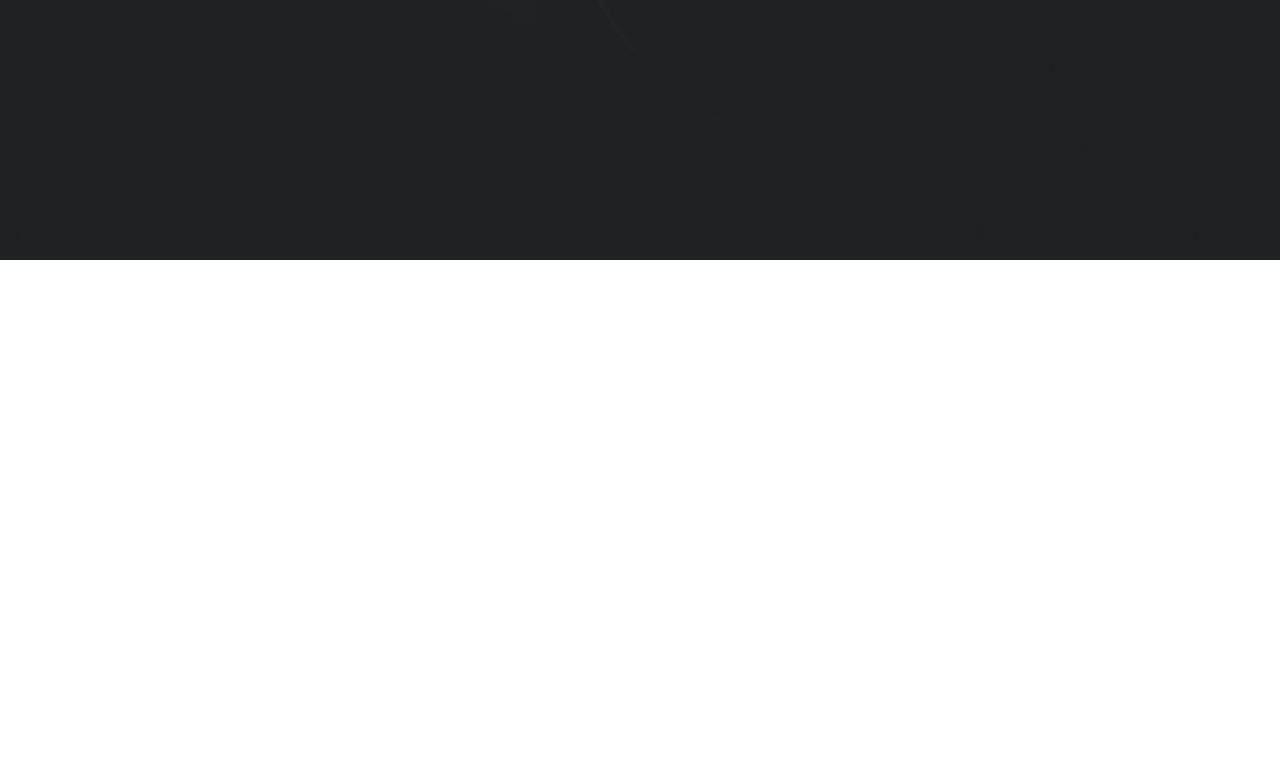
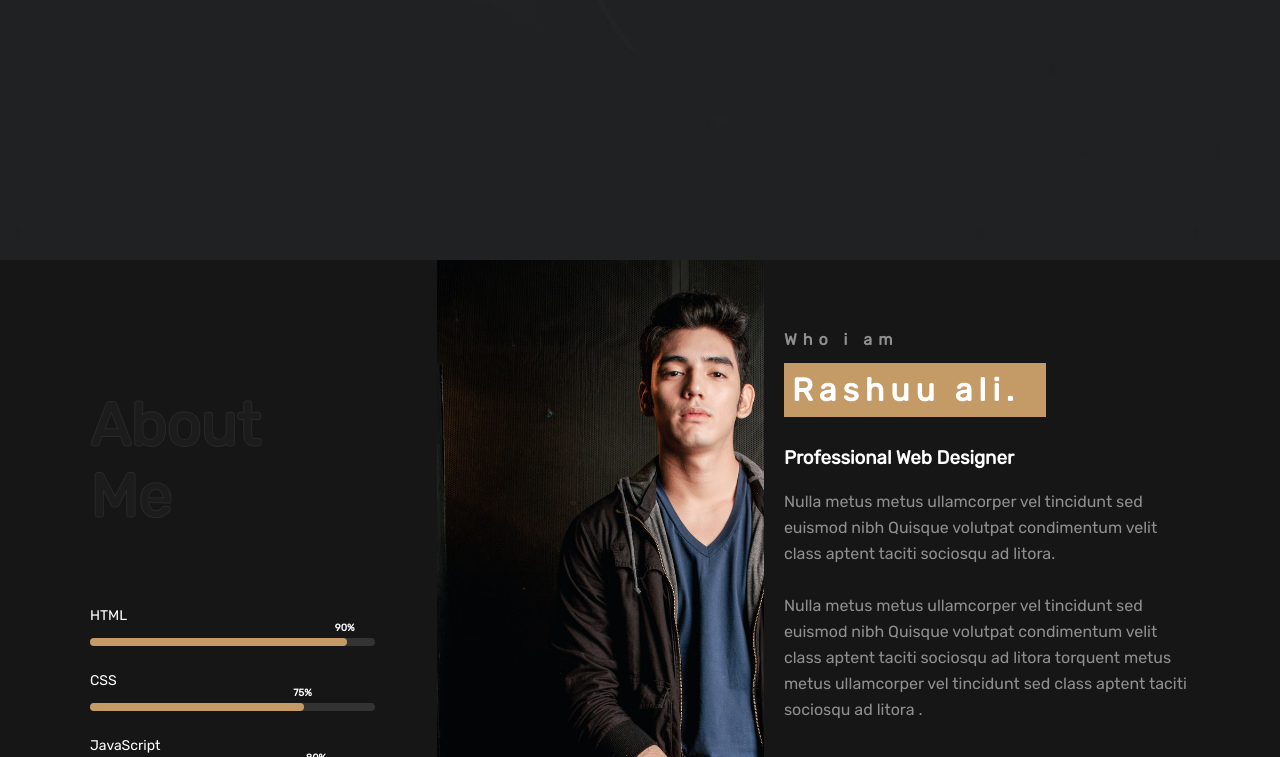
Before and after one commit to Rashid-Aly/portfolio, a plain HTML site: page index.html in a window 1280 px wide. Shown: the part 540-1297 px from the top of the page. Before the commit the page ends 800 px from the top, so only its background shows below. Drawn offline with Linux system fonts and the light colour scheme; a web font is replaced by a local one.

Commit message:
complete about section

```diff
--- a/index.html
+++ b/index.html
@@ -36,6 +36,69 @@
      </nav>
 
      <!-- --------- About us ----------->
+     <div class="aboutsection">
+          <div class="container-progress">
+               <div class="sec1">
+                    <h1>About Me</h1>
+               </div>
+               <div class="skill-box">
+                    <span class="title">HTML</span>
+
+                    <div class="skill-bar">
+                         <span class="skill-per html">
+                              <span class="tooltip">90%</span>
+                         </span>
+                    </div>
+               </div>
+
+               <div class="skill-box">
+                    <span class="title">CSS</span>
+
+                    <div class="skill-bar">
+                         <span class="skill-per css">
+                              <span class="tooltip">75%</span>
+                         </span>
+                    </div>
+               </div>
+               <div class="skill-box">
+                    <span class="title">JavaScript</span>
+
+                    <div class="skill-bar">
+                         <span class="skill-per javascript">
+                              <span class="tooltip">80%</span>
+                         </span>
+                    </div>
+               </div>
+          </div>
+
+          <div class="sec2">
+          </div>
+
+          <div class="sec3">
+               <h4>Who i am</h4>
+               <h1>Rashuu ali.</h1>
+               <h3>Professional Web Designer</h3>
+               <p>Nulla metus metus ullamcorper vel tincidunt sed euismod nibh Quisque volutpat condimentum velit
+                    class aptent taciti sociosqu ad litora.<br><br>Nulla metus metus ullamcorper vel tincidunt sed
+                    euismod nibh Quisque volutpat condimentum velit class aptent taciti sociosqu ad litora torquent
+                    metus metus ullamcorper vel tincidunt sed class aptent taciti sociosqu ad litora .</p>
+               <div class="social-links">
+                    <h4>Follow me:</h4>
+                    <hr>
+                    <ul class="aboutlinks">
+                         <a href=""><i class="face fa fa-facebook"></i></a>
+                         <a href=""><i class="face fa fa-twitter"></i></a>
+                         <a href=""><i class="face fa fa-instagram"></i></a>
+                         <a href=""><i class="face fa fa-linkedin"></i></a>
+                         <a href=""><i class="face fa fa-behance"></i></a>
+                         <a href=""><i class="face fa fa-github"></i></a>
+                    </ul>
+               </div>
+          </div>
+     </div>
+
+
+     <!----------- Services ----------->
 
      <script>
           function toggleMenu() {
```
